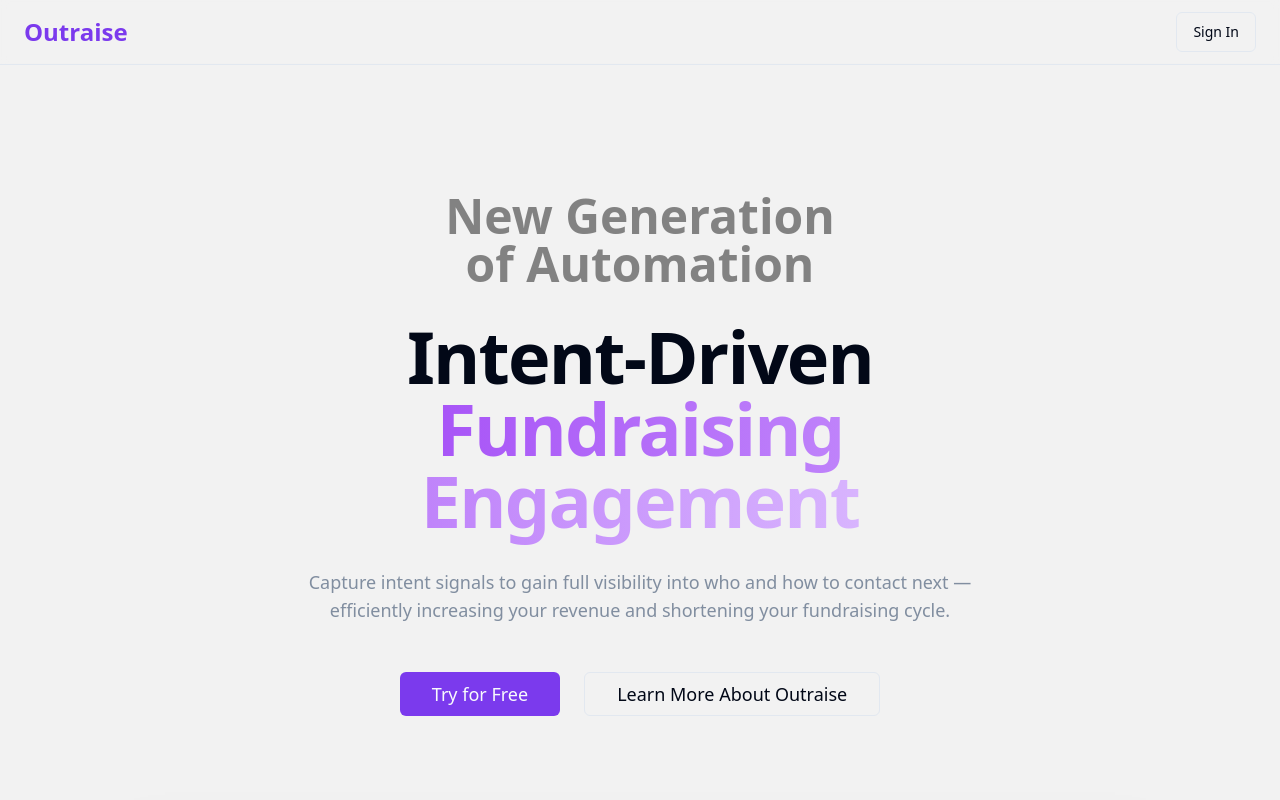
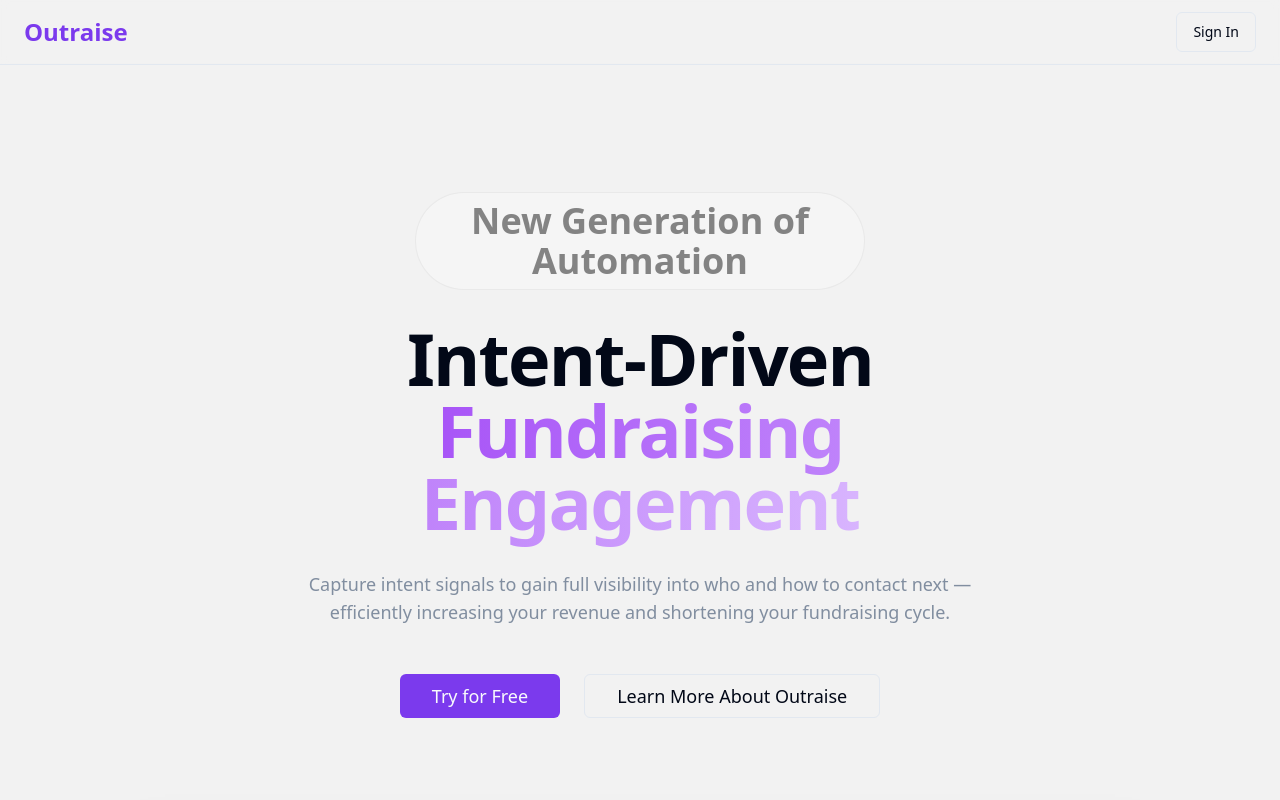
Before and after one commit to kampeyn/integrify-canvas, a React (Vite) app: page / in a window 1280 px wide. Shown: the top 800 px of the page. Built offline with nearby package versions, Linux system fonts and the light colour scheme.

Commit message:
Add pill component for automation
Implement a new pill component based on the previous demo code for the "New Generation of Automation" feature. This will enhance the user interface and provide a visual representation of the feature.
[skip gpt_engineer]

```diff
--- a/src/components/ui/hero-section.tsx
+++ b/src/components/ui/hero-section.tsx
@@ -34,10 +34,16 @@ export function HeroSection({
     <section className="relative overflow-hidden bg-background pt-16">
       <div className="container relative z-10 mx-auto px-4 pt-24 sm:px-6 lg:pt-32">
         <div className="mx-auto max-w-[800px] text-center">
-          {/* Main Heading (now with shiny animation) */}
-          <AnimatedShinyText className="mb-8 text-2xl font-semibold sm:text-3xl md:text-4xl lg:text-5xl">
-            {title}
-          </AnimatedShinyText>
+          {/* Main Heading (now with pill design and shiny animation) */}
+          <div className="mb-8 flex justify-center">
+            <div className={cn(
+              "group rounded-full border border-black/5 bg-neutral-100 text-base transition-all ease-in hover:cursor-pointer hover:bg-neutral-200 dark:border-white/5 dark:bg-neutral-900 dark:hover:bg-neutral-800",
+            )}>
+              <AnimatedShinyText className="inline-flex items-center justify-center px-6 py-2 text-2xl font-semibold sm:text-3xl md:text-4xl">
+                {title}
+              </AnimatedShinyText>
+            </div>
+          </div>
 
           {/* Subheading with Gradient (now headline size) */}
           <h2 className="mb-8 text-4xl font-bold tracking-tight sm:text-5xl md:text-6xl lg:text-7xl">
```
